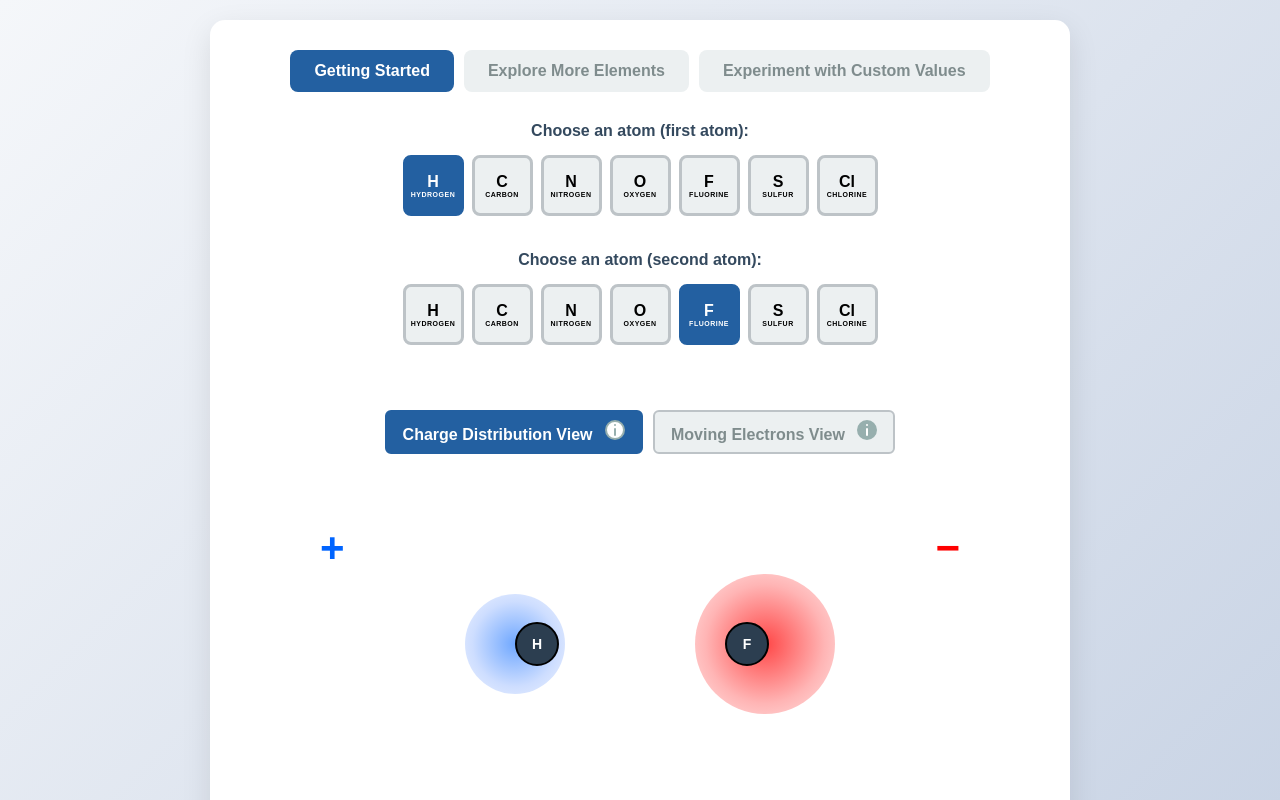
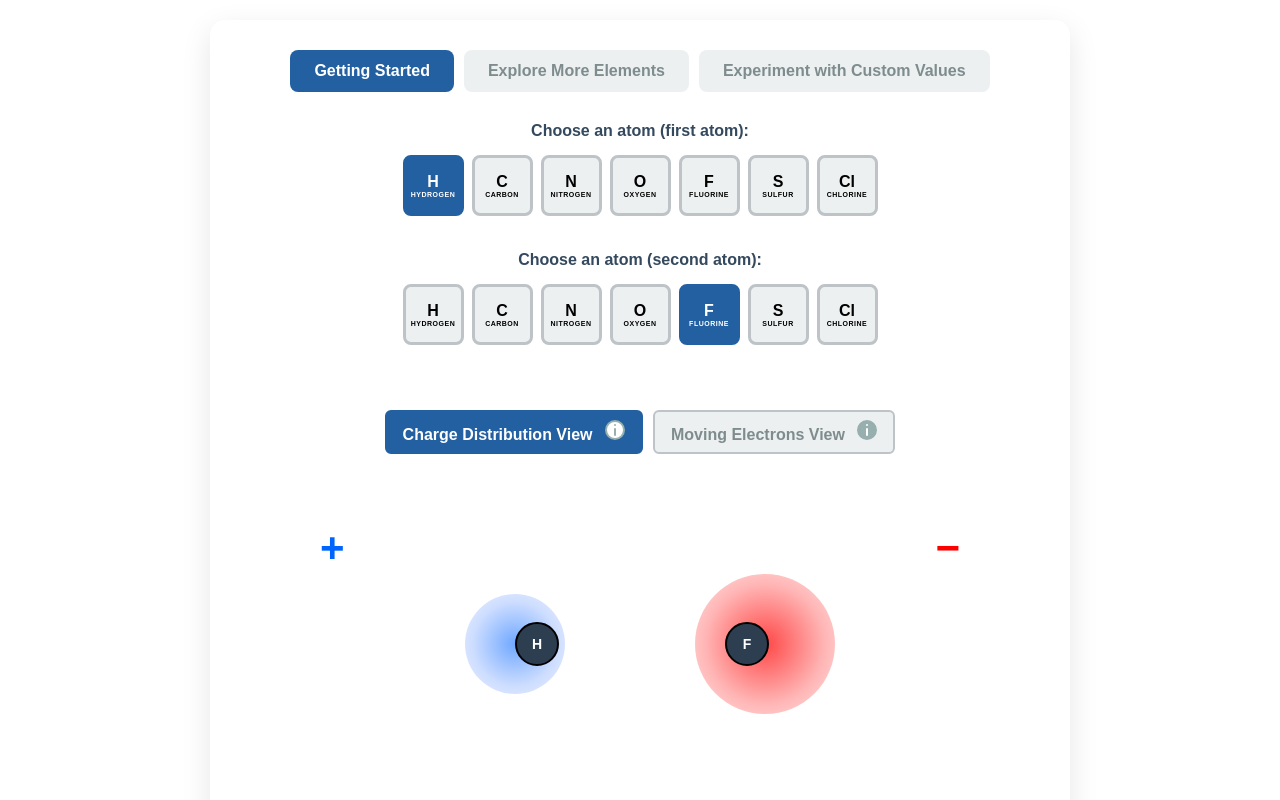
Before and after one commit to bitescized/mixing, a plain HTML site: page index.html in a window 1280 px wide. Shown: the top 800 px of the page. Drawn offline with Linux system fonts and the light colour scheme.

Commit message:
Update index.html

```diff
--- a/index.html
+++ b/index.html
@@ -6,7 +6,8 @@
     <style>
       body {
         font-family: Arial, sans-serif;
-        background: linear-gradient(135deg, #f5f7fa 0%, #c3cfe2 100%);
+        background: white;
+        /* Alternative light blue option: background: #f8fafc; */
         margin: 0;
         padding: 20px;
         min-height: 100vh;
```
